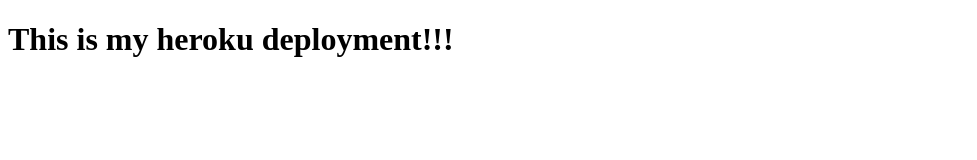
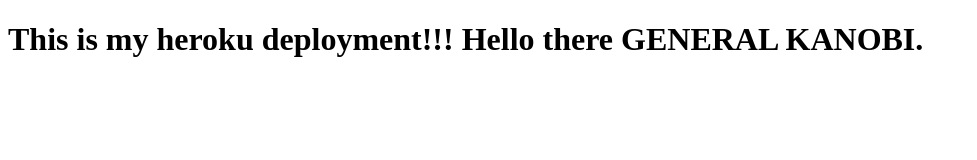
Before and after one commit to ljbennick/deployment-demo, a website: page solution/index.html in a window 1280 px wide. Shown: the whole page, without its empty margins (0-977 px from the left). Drawn offline with Linux system fonts and the light colour scheme.

Commit message:
Changed h1

```diff
--- a/solution/index.html
+++ b/solution/index.html
@@ -7,6 +7,6 @@
   <title>Heroku Test</title>
 </head>
 <body>
-  <h1>This is my heroku deployment!!!</h1>
+  <h1>This is my heroku deployment!!! Hello there GENERAL KANOBI.</h1>
 </body>
 </html>
```
Also changed, not shown: index.html (+1 -1 lines).
